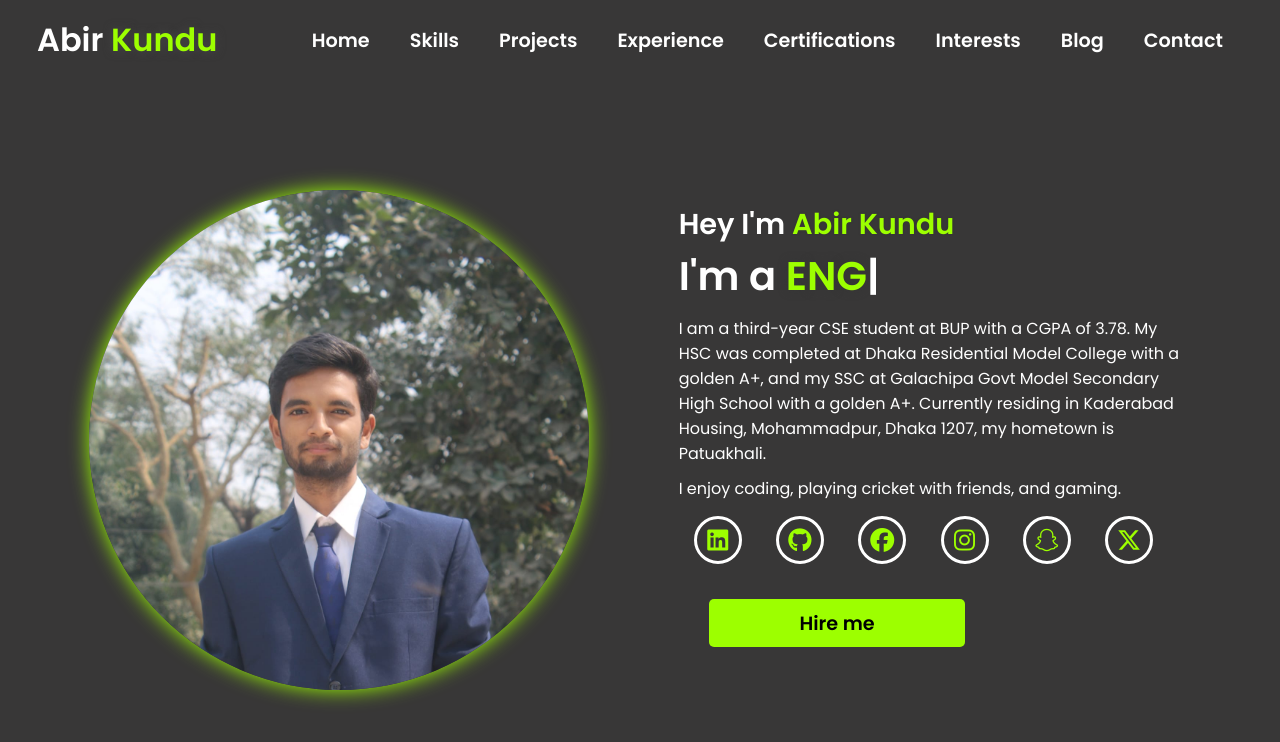
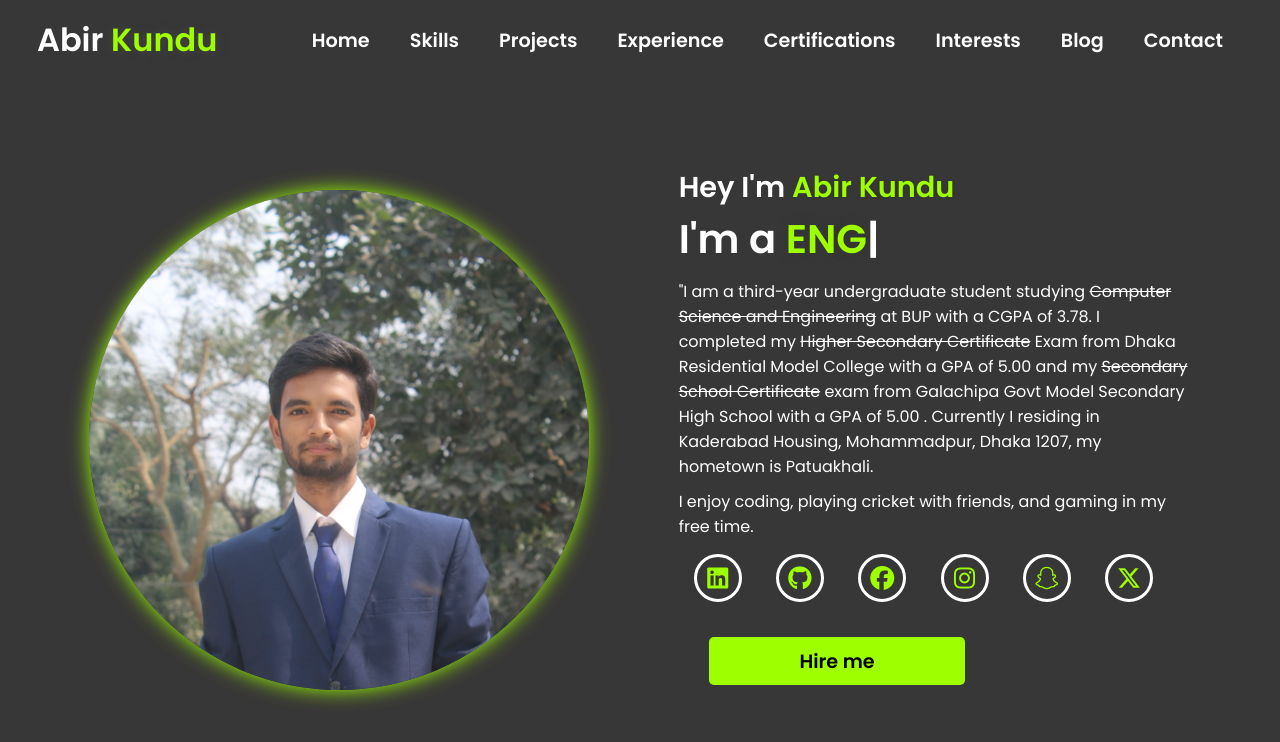
Before and after one commit to AbirKundu/PortFolio-For-Abir-Kundu, a plain HTML site: page index.html in a window 1280 px wide. Drawn offline with nearby package versions, Linux system fonts and the light colour scheme.

Commit message:
Update index.html

```diff
--- a/index.html
+++ b/index.html
@@ -49,8 +49,8 @@
             <div class="content">
                 <h1 data-aos="fade-left" data-aos-duration="1500" data-aos-delay="700">Hey I'm <span>Abir Kundu</span></h1>
                 <div class="typewriter" data-aos="fade-right" data-aos-duration="1500" data-aos-delay="900">I'm a <span class="typewriter-text"></span><label for="">|</label></div>
-                <p data-aos="flip-down" data-aos-duration="1500" data-aos-delay="1100"><p>I am a third-year CSE student at BUP with a CGPA of 3.78. My HSC was completed at Dhaka Residential Model College with a golden A+, and my SSC at Galachipa Govt Model Secondary High School with a golden A+. Currently residing in Kaderabad Housing, Mohammadpur, Dhaka 1207, my hometown is Patuakhali.</p>
-                <p>I enjoy coding, playing cricket with friends, and gaming.</p>
+                <p data-aos="flip-down" data-aos-duration="1500" data-aos-delay="1100"><p>"I am a third-year undergraduate student studying <s>Computer Science and Engineering</s> at BUP with a CGPA of 3.78. I completed my <s>Higher Secondary Certificate</s> Exam from Dhaka Residential Model College with a GPA of 5.00 and my <s>Secondary School Certificate</s> exam from Galachipa Govt Model Secondary High School with a GPA of 5.00 . Currently I residing in Kaderabad Housing, Mohammadpur, Dhaka 1207, my hometown is Patuakhali.</p>
+                <p>I enjoy coding, playing cricket with friends, and gaming in my free time.</p>
 
                 <div class="social-links">
                     <a href="https://www.linkedin.com/in/abir-kundu-95b198221/" data-aos="fade-up" data-aos-duration="1500" data-aos-delay="1500"><i class="fa-brands fa-linkedin"></i></a>
```
